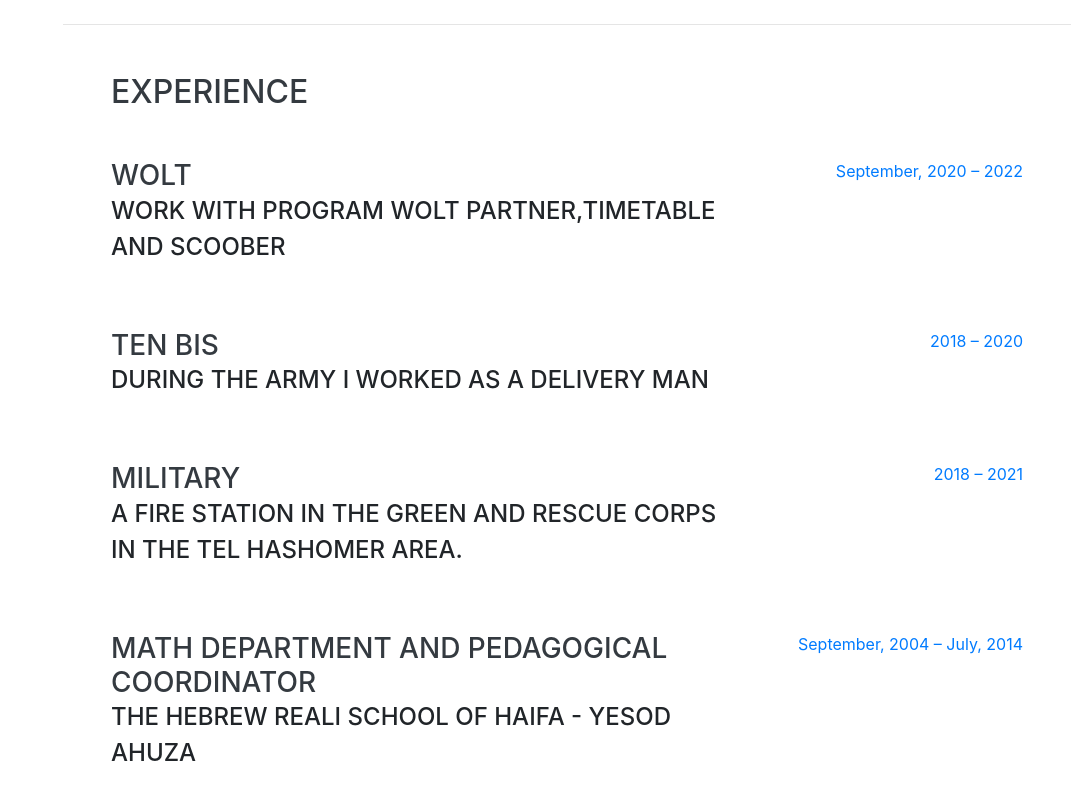
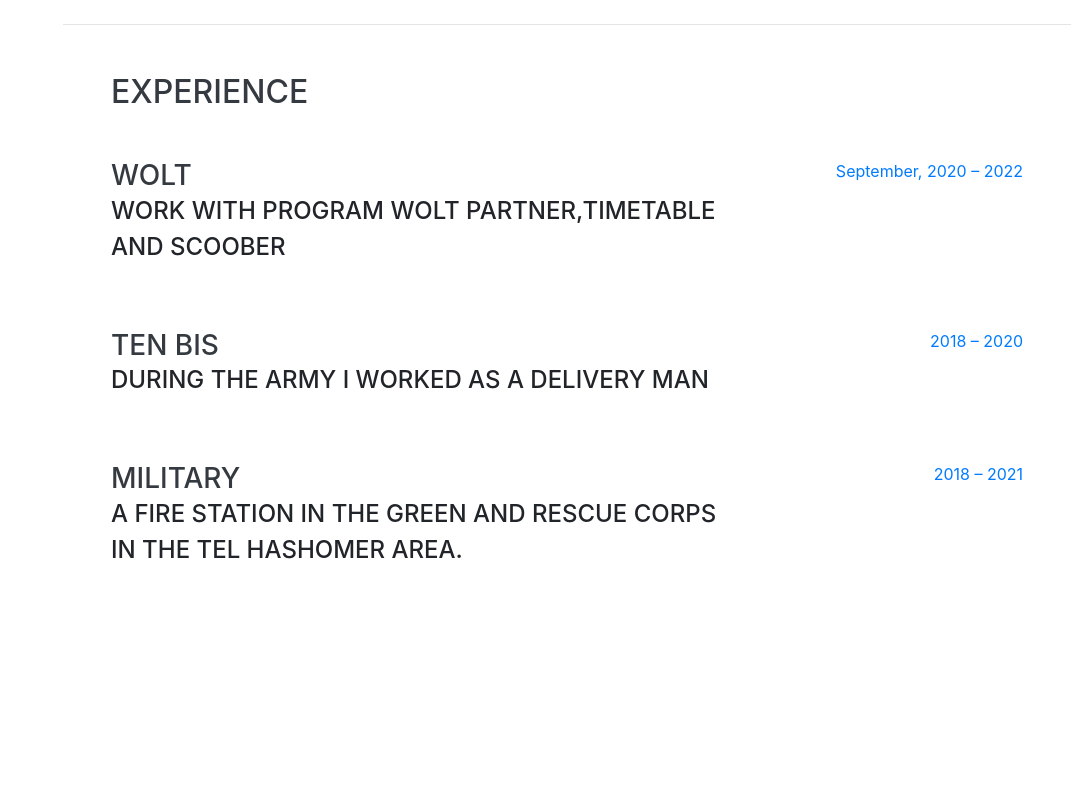
Before and after one commit to ShlomiJacoby/Shslomi-Resume, a website with bundled scripts: page index.html in a window 1280 px wide. Shown: the part 3448-4248 px from the top of the page, without its empty margins (209-1280 px from the left). Built offline with nearby package versions, Linux system fonts and the light colour scheme; files whose address does not match are found by name; a web font is replaced by a local one.

Commit message:
Update index.html

```diff
--- a/index.html
+++ b/index.html
@@ -269,15 +269,7 @@
 		<br>
 		<br>
 
-		<div class="resume-item d-flex flex-column flex-md-row justify-content-between">
-          <div class="resume-content">
-            <h3 class="mb-0">Math Department and Pedagogical Coordinator</h3>
-            <div class="subheading mb-3">The Hebrew Reali School of Haifa - Yesod Ahuza</div>
-          </div>
-          <div class="resume-date text-md-right">
-            <span class="text-primary">September, 2004 – July, 2014</span>
-          </div>
-        </div>
+
 
       </div>
 
```
